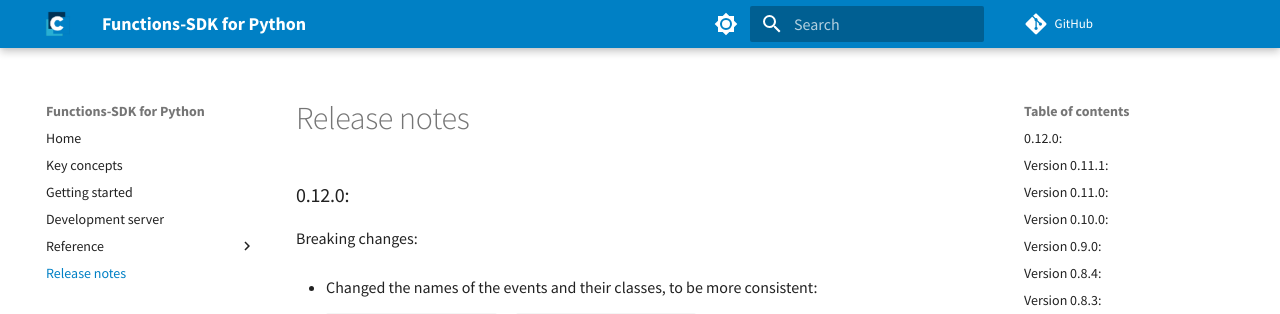
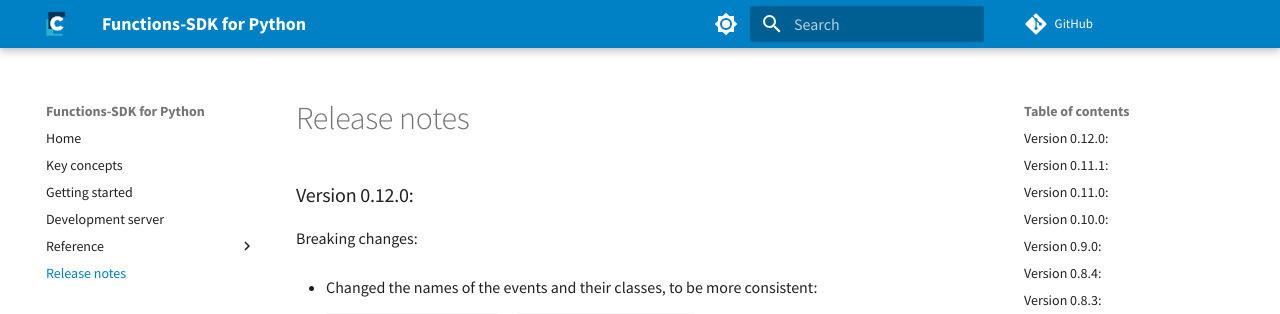
Before and after one commit to cslab/functions-sdk-python, an MkDocs documentation site: the page built from docs/release_notes.md, in a window 1280 px wide and 900 px high. Shown: the top 314 px of the window. Built offline with MkDocs 1.6.1 and Material for MkDocs 9.7.7, drawn with Linux system fonts in a browser that asks for light colours; comment, search, counter and statistics services are not loaded.

Commit message:
fix release note formatting

```diff
--- a/docs/release_notes.md
+++ b/docs/release_notes.md
@@ -1,4 +1,4 @@
-### 0.12.0:
+### Version 0.12.0:
 Breaking changes:
 
 - Changed the names of the events and their classes, to be more consistent:
```
